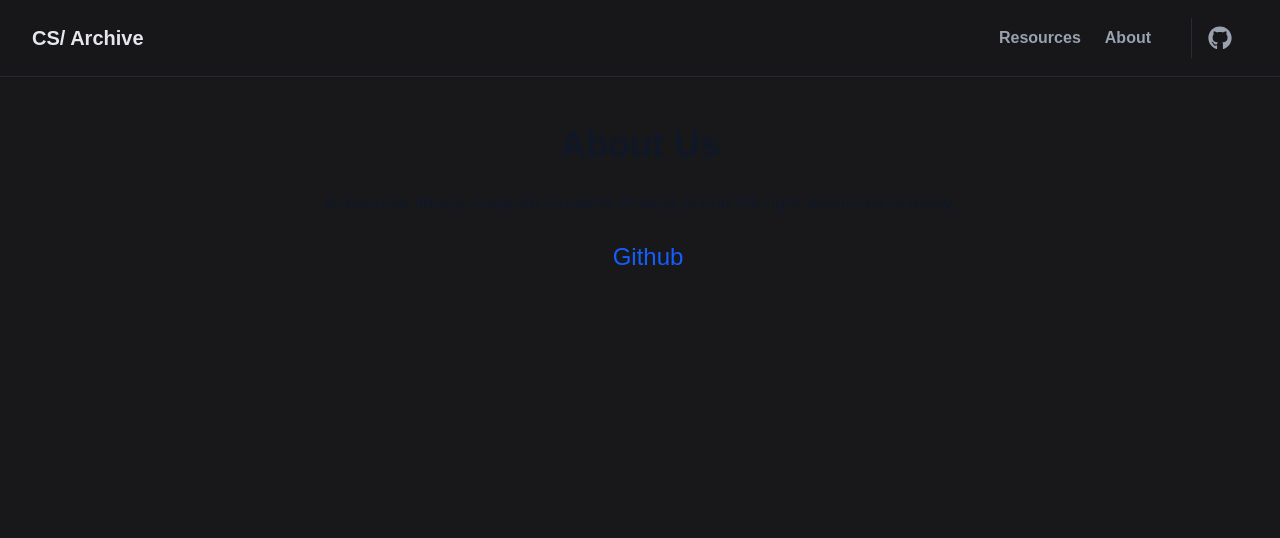
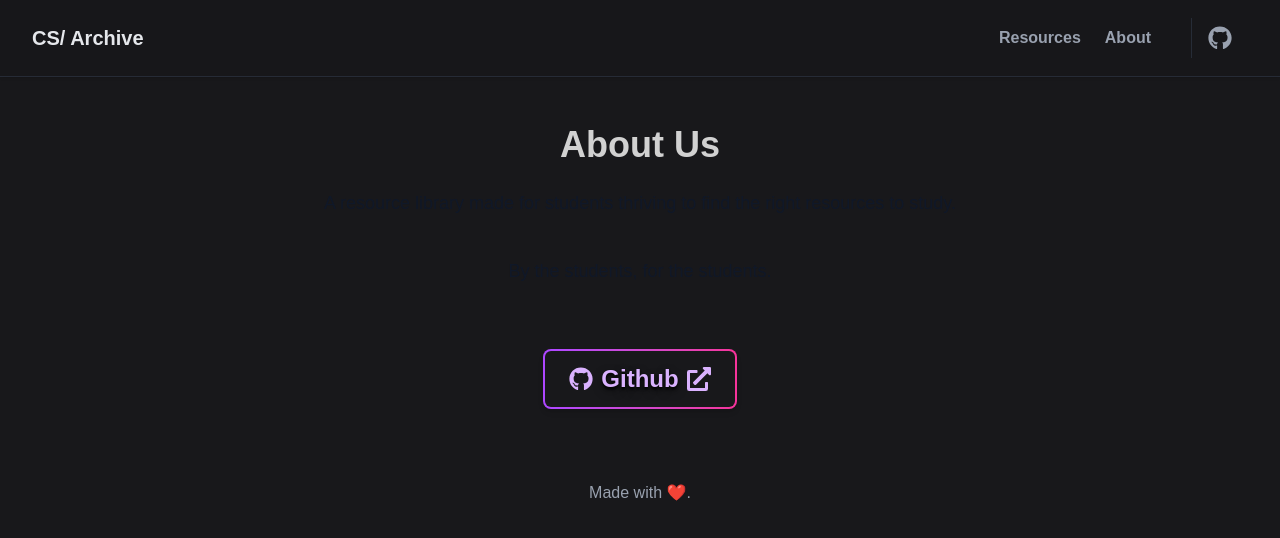
Before and after one commit to bijanr/cs-archive, a Next.js app: page /about in a window 1280 px wide. Shown: the top 538 px of the page. Built offline with nearby package versions, Linux system fonts and the light colour scheme.

Commit message:
modified about page to add crappy texts for no use.

```diff
--- a/src/app/about/page.js
+++ b/src/app/about/page.js
@@ -1,25 +1,38 @@
+import Link from "next/link";
+import { FaGithub } from "react-icons/fa";
+import { FaExternalLinkAlt } from "react-icons/fa";
 export default function AboutPage() {
   return (
-    <div className="max-w-4xl mx-auto p-8 md:p-12">
-      <h1 className="flex items-center justify-center text-4xl font-bold mb-6 text-gray-900 dark:text-white">
+    <div className="flex flex-col">
+      <main className="grow">
+        <div className="max-w-screen mx-auto p-8 md:p-12">
+          <h1 className="flex items-center justify-center text-4xl font-bold mb-6 text-white/80 hover:text-purple-300">
             About Us
           </h1>
-      <div className="flex items-center justify-center space-y-4 text-lg text-gray-900 dark:text-gray-300">
+          <div className="flex items-center justify-center text-center space-y-4 text-lg text-gray-900 dark:text-gray-300">
             <p>
-          A resource library made for students thriving to find the right resources to study.
+              A resource library made for students thriving to find the right resources to study.<br></br>
+              <span className="flex flex-col text-center my-10">By the students, for the students.</span>
             </p>
           </div>
-      <div className="flex items-center justify-center text-2xl font-poppins mt-6">
-        <ul className="list-disc list-inside ml-4">
-          <a
-            href="https://www.github.com/bijanr/cs-archive"
-            target="_blank"
-            className="text-blue-600 dark:text-blue-400 hover:underline"
-          >
+          <div className=" group flex items-center justify-center text-2xl font-poppins mt-6">
+            <Link
+              href='https://github.com/bijanr/cs-archive' target='_blank'
+              className=" group flex items-center gap-3  text-gray-400 font-semibold rounded-lg p-0.5 bg-linear-to-r from-purple-500 to-pink-500 shadow-md transition-colors hover:bg-zinc-900">
+
+                <span className=" flex flex-row items-center gap-2 rounded-md bg-zinc-900 px-6 py-3 font-semibold text-purple-300 text-shadow-lg/50 transition-colors hover:bg-zinc-800">
+                <FaGithub/>
                   Github
-          </a>
-        </ul>
+                <FaExternalLinkAlt/>
+                </span>
+            </Link>
           </div>
         </div>
+      </main>
+      <footer className="w-full text-center p-6 text-gray-400">
+        Made with ❤️.
+      </footer>
+    </div>
+
   );
 }
```
Lines whose indentation alone changed are shown as unchanged.
